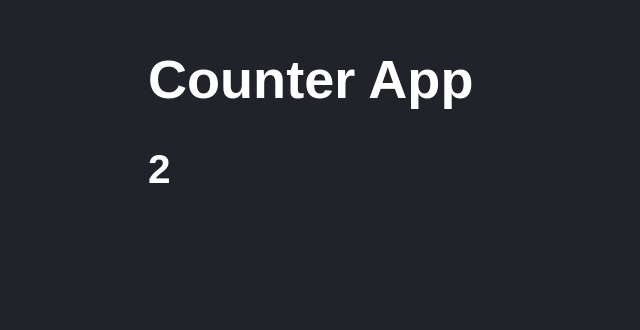
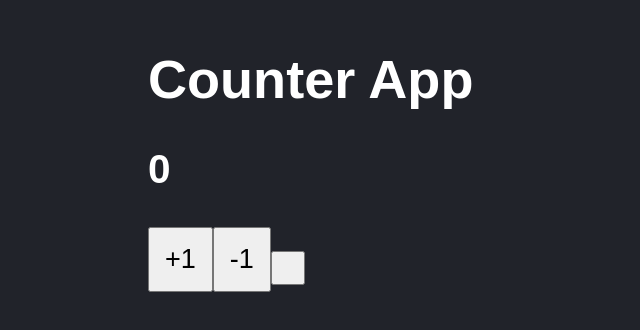
Before and after one commit to andresG1802/3-Recordando-Counter-app, a React (Vite) app: page / in a window 1280 px wide. Shown: the part 136-466 px from the top of the page, without its empty margins (0-640 px from the left). Built offline with nearby package versions, Linux system fonts and the light colour scheme.

Commit message:
Fin de seccion 3 Counter app

```diff
--- a/src/CounterApp.jsx
+++ b/src/CounterApp.jsx
@@ -1,20 +1,43 @@
-
+import { useState } from 'react'
 import PropTypes from 'prop-types'
 
 export const CounterApp = ({value}) => {
 
+    const [ counter , setCounter] = useState( 0 );
+
+    const handleAdd = () => {
+        // Si pongo counter++ daria error por que es un const
+        setCounter(counter + 1);
+        // setCounter((c)=> c + 1)
+    }
+    const handleSubtract = ( )=>{
+        setCounter(counter -1 );
+    }
+    const handleReset = () =>{
+        setCounter(0);
+    }
     return (
         <>
             <h1>Counter App</h1>
-            <h2>{value}</h2>
+            <h2>{counter}</h2>
+
+            <button onClick={ handleAdd }>
+                +1
+            </button>
+            <button onClick={ handleSubtract }>
+                -1
+            </button>
+            <button onClick={ handleReset }>
+
+            </button>
         </>
     );
 }
 
 CounterApp.propTypes = {
-    value:PropTypes.number,
+    value:PropTypes.number
 }
 
-CounterApp.defaultProps = {
-    value:2
-}
+// CounterApp.defaultProps = {
+//     value:10
+// }
--- a/src/styles.css
+++ b/src/styles.css
@@ -5,3 +5,8 @@
     font-size: 1.3rem;
     padding: 70px;
 }
+
+button {
+    padding: 15px;
+    font-size: 1.3rem;
+}
```
